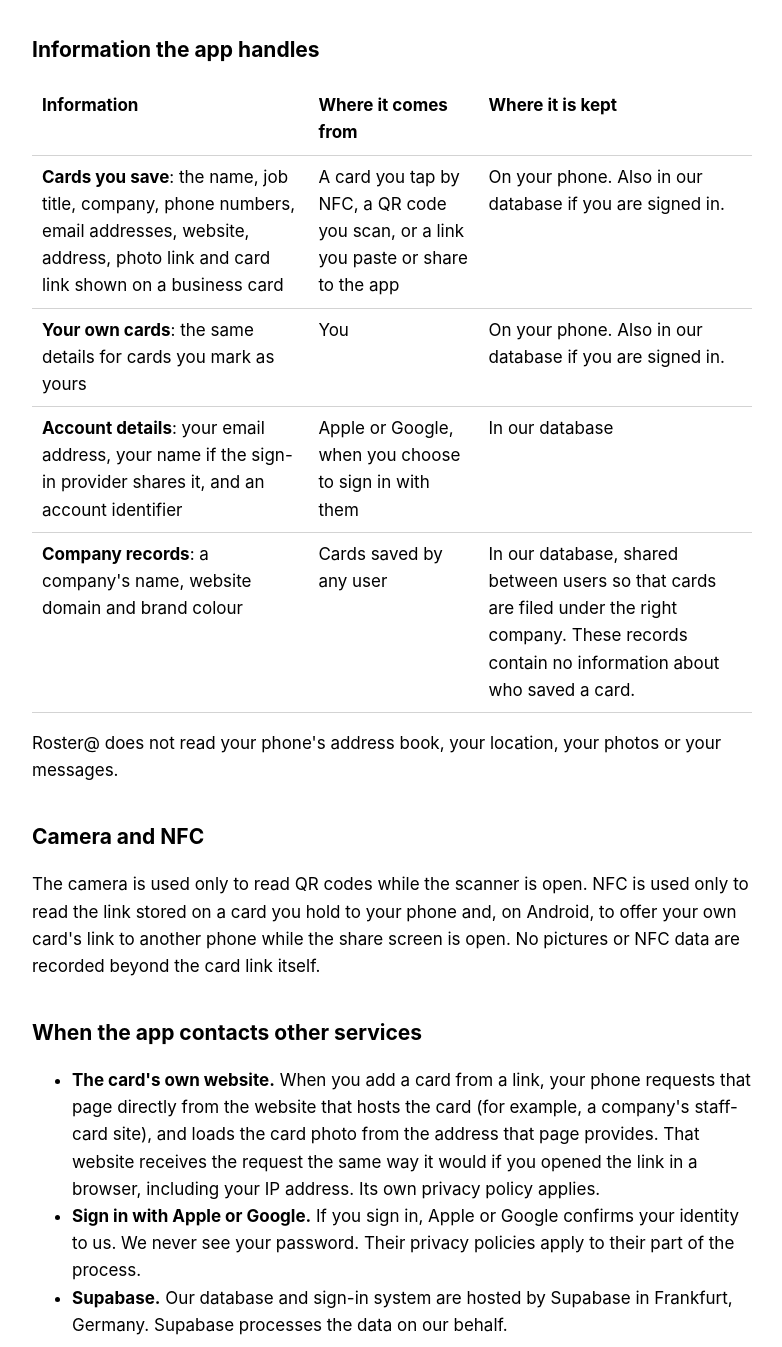
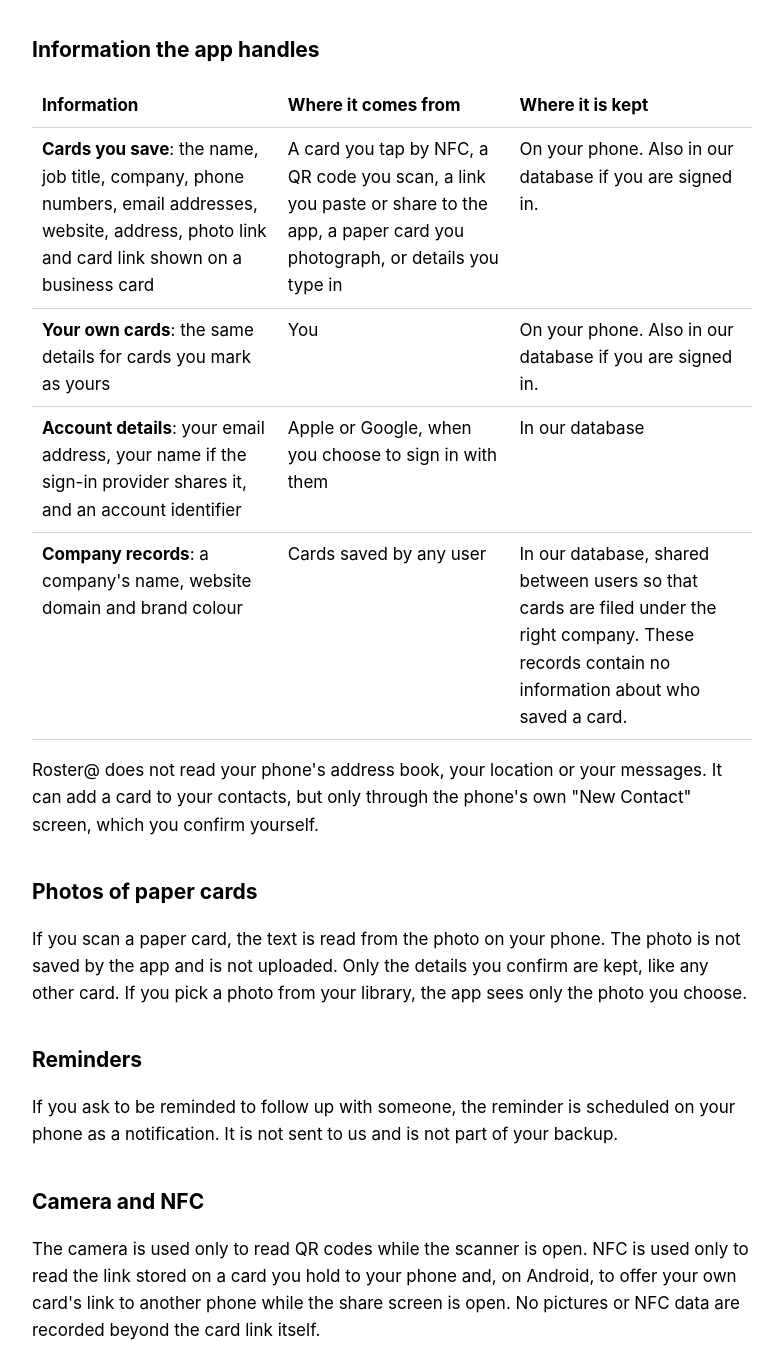
Before and after one commit to aaminhrg/roster-privacy, a plain HTML site: page index.html in a window 1280 px wide. Shown: the part 510-1857 px from the top of the page, without its empty margins (248-1030 px from the left). Drawn offline with Linux system fonts and the light colour scheme.

Commit message:
Clarify card addition methods and app data usage
Updated information on how cards can be added and clarified the app's data handling regarding photos and reminders.

```diff
--- a/index.html
+++ b/index.html
@@ -34,7 +34,7 @@
   <tr><th>Information</th><th>Where it comes from</th><th>Where it is kept</th></tr>
   <tr>
     <td><strong>Cards you save</strong>: the name, job title, company, phone numbers, email addresses, website, address, photo link and card link shown on a business card</td>
-    <td>A card you tap by NFC, a QR code you scan, or a link you paste or share to the app</td>
+    <td>A card you tap by NFC, a QR code you scan, a link you paste or share to the app, a paper card you photograph, or details you type in</td>
     <td>On your phone. Also in our database if you are signed in.</td>
   </tr>
   <tr>
@@ -54,7 +54,13 @@
   </tr>
 </table>
 
-<p>Roster@ does not read your phone's address book, your location, your photos or your messages.</p>
+<p>Roster@ does not read your phone's address book, your location or your messages. It can add a card to your contacts, but only through the phone's own "New Contact" screen, which you confirm yourself.</p>
+
+<h2>Photos of paper cards</h2>
+<p>If you scan a paper card, the text is read from the photo on your phone. The photo is not saved by the app and is not uploaded. Only the details you confirm are kept, like any other card. If you pick a photo from your library, the app sees only the photo you choose.</p>
+
+<h2>Reminders</h2>
+<p>If you ask to be reminded to follow up with someone, the reminder is scheduled on your phone as a notification. It is not sent to us and is not part of your backup.</p>
 
 <h2>Camera and NFC</h2>
 <p>The camera is used only to read QR codes while the scanner is open. NFC is used only to read the link stored on a card you hold to your phone and, on Android, to offer your own card's link to another phone while the share screen is open. No pictures or NFC data are recorded beyond the card link itself.</p>
```
